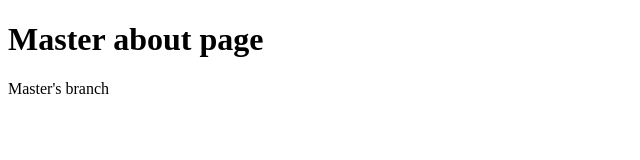
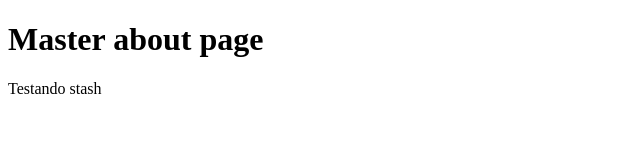
Before and after one commit to felcampos/laravel-project, a plain HTML site: page about.html in a window 1280 px wide. Shown: the full height of the page, 0-640 px from the left. Drawn offline with Linux system fonts and the light colour scheme.

Commit message:
Modified about page

```diff
--- a/about.html
+++ b/about.html
@@ -6,7 +6,7 @@
 </head>
 <body>
     <h1>Master about page</h1>
-    <p> Master's branch</p>
+    <p> Testando stash </p>
 
 </body>
 </html>
```
